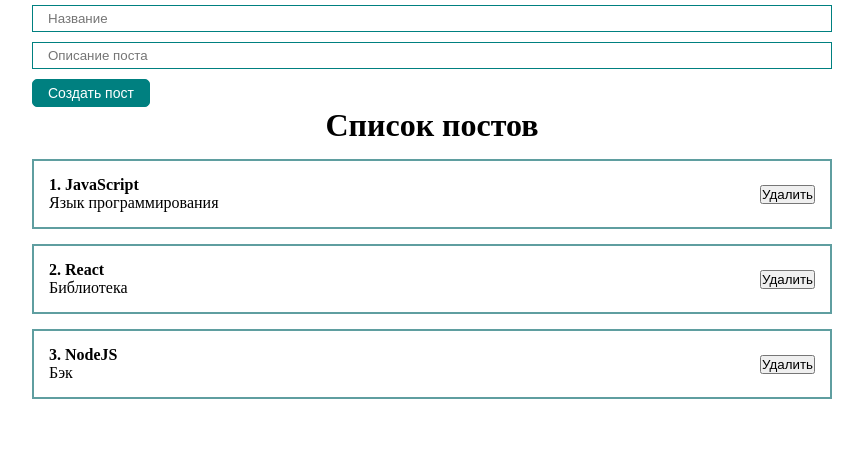
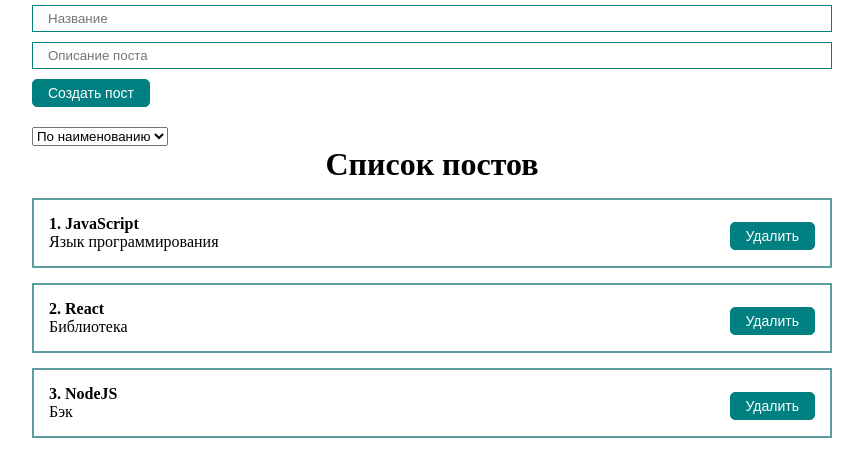
Before and after one commit to Kuban23/learning_react, a React (Create React App) app: page / in a window 1280 px wide. Shown: the top 476 px of the page, without its empty margins (208-1071 px from the left). Built offline with nearby package versions, Linux system fonts and the light colour scheme.

Commit message:
реализация удаления постов и сортировки

```diff
--- a/src/App.js
+++ b/src/App.js
@@ -3,6 +3,7 @@ import PostForm from './Components/PostForm/PostForm';
 // import Counter from './Components/Counter/Counter';
 
 import PostList from './Components/PostList/PostList';
+import MySelect from './Components/UI/MySelect/MySelect';
 // import Mybutton from './Components/UI/Button/Mybutton';
 // import MyInput from './Components/UI/Input/MyInput';
 
@@ -21,11 +22,24 @@ function App() {
 
    ]);
 
-   // Функция добовления постов, ее мы прокидываем пропсами в PostForm
+   // Состояние селекта
+   const [selectedSort, setSelectedSort]= React.useState('');
+
+   // Функция добовления постов, ее прокидываю пропсами в PostForm
    const createPost = (Newpost) => {
       setPosts([...posts, Newpost])
    }
 
+   // Функция для удаления постов, ее прокидываю пропсами в PostItem через PostList
+   const removePost= (post) => {
+     setPosts(posts.filter((p)=> p.id !== post.id))
+   }
+
+   // Функция сортировки постов
+   const sortedPost = (sortPost) => {
+      setPosts([...posts].sort((a,b)=>a[sortPost].localeCompare(b[sortPost])));
+      setSelectedSort(sortPost)
+   }
 
    return (
 
@@ -35,25 +49,22 @@ function App() {
             create={createPost}
          />
 
-         {/* <form>
-            <MyInput
-            type='text'
-            placeholder='Название'
-            value={title}
-            onChange={(event)=> setTitle(event.target.value)}
-            />
-            <MyInput type='text'
-            placeholder='Описание поста'
-            value={body}
-            onChange={(event)=> setBody(event.target.value)}
-            />
-            <Mybutton onClick={addNewPost}>Создать пост</Mybutton>
-         </form> */}
+         <MySelect
+         defaultValue={'Сортировка по...'}
+         options = {[
+            {value: 'title', name: 'По наименованию' },
+            {value: 'body', name: 'По описанию' }
+         ]}
+         value={selectedSort}
+         onChange={sortedPost}
 
-         <PostList
-            posts={posts}
          />
 
+         {
+            posts.length !== 0
+             ?    <PostList posts={posts} remove={removePost}/>
+             : <h1 style={{textAlign: 'center'}}>Посты не найдены</h1>
+         }
 
       </div>
 
--- a/src/Components/PostItem/PostItem.jsx
+++ b/src/Components/PostItem/PostItem.jsx
@@ -1,6 +1,7 @@
 import React from 'react'
+import MyButton from '../UI/Button/MyButton'
 
-const PostItem = ({post, numderId}) => {
+const PostItem = ({post, numderId, remove}) => {
 
 
   return (
@@ -13,7 +14,7 @@ const PostItem = ({post, numderId}) => {
 	</div>
 	</div>
 	<div className='post__btns'>
-	<button>Удалить</button>
+	<MyButton onClick={()=>remove(post)}>Удалить</MyButton>
 	</div>
 	</div>
 
--- a/src/Components/PostList/PostList.jsx
+++ b/src/Components/PostList/PostList.jsx
@@ -1,11 +1,11 @@
 import React from 'react'
 import PostItem from '../PostItem/PostItem';
 
-const PostList = ({ posts }) => {
+const PostList = ({ posts, remove }) => {
    return (
       <div>
          <h1 style={{ textAlign: 'center' }}>Список постов</h1>
-         {posts.map((post, index)=> <PostItem numderId={index + 1} key={post.id} post={post} />)}
+         {posts.map((post, index)=> <PostItem numderId={index + 1} key={post.id} post={post} remove={remove}/>)}
 
 
       </div>
--- /dev/null
+++ b/src/Components/UI/MySelect/MySelect.jsx
@@ -0,0 +1,15 @@
+import React from 'react'
+
+const MySelect = ({defaultValue, options, value, onChange}) => {
+  return (
+
+	<select onChange={(event)=> onChange(event.target.value)} value={value} style={{marginTop: '20px'}}>
+
+<option disabled>{defaultValue}</option>
+	{options.map((option)=>
+	<option key ={option.value} value={option.value}>{option.name}</option>)}
+</select>
+  )
+}
+
+export default MySelect
```
Also changed, not shown: 1 other file (tests, documents, lock files or other folders).
